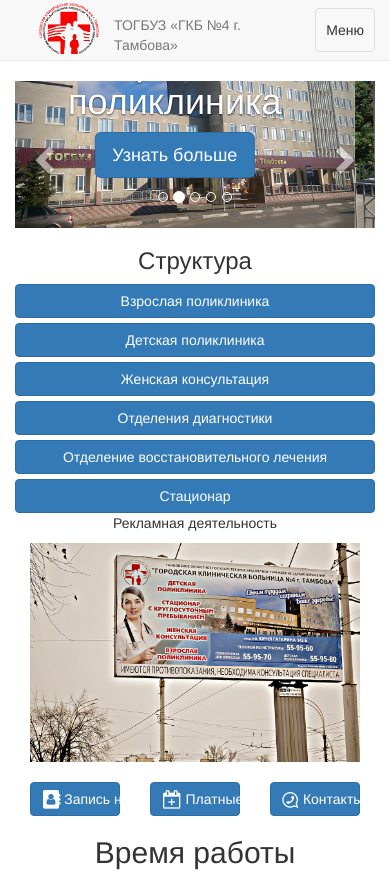
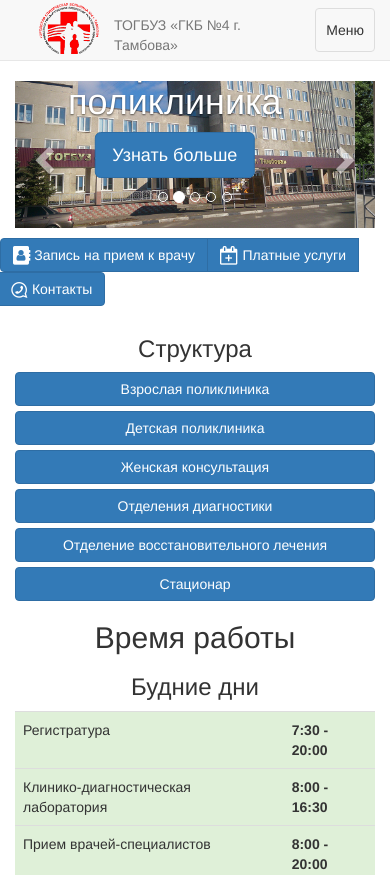
Before and after one commit to Valkyr12/Bootstrap2017, a plain HTML site: page index.html in a window 390 px wide. Shown: the top 875 px of the page. Drawn offline with nearby package versions, Linux system fonts and the light colour scheme.

Commit message:
remaster quick btn

```diff
--- a/css/custom.css
+++ b/css/custom.css
@@ -25,12 +25,9 @@
   border-radius: 50% 50%;
 }
 
-.mar-t-20 {
-  margin-top: 2rem;
-}
-
-.mar-b-20 {
-  margin-bottom: 2rem;
+.quick-nav {
+  display: table;
+  margin: 1rem auto;
 }
 
 /*Media*/
@@ -67,6 +64,10 @@
   .navbar-default .navbar-nav .open .dropdown-menu > li:hover, .navbar-default .navbar-nav .open .dropdown-menu > li:focus {
     background-color: rgb(223,240,216);
   }
+
+  .promo {
+    display: none;
+  }
 }
 
 @media (max-width: 560px) {
@@ -93,6 +94,10 @@
   .logo {
     height: 60px;
     width: 60px;
+  }
+
+  .promo {
+    display: none;
   }
 }
 
@@ -141,6 +146,10 @@
     padding: 8px 8px;
     font-size: 13px;
   }
+
+  .promo {
+    display: none;
+  }
 }
 
 @media (min-width: 992px) and (max-width: 1199px) {
--- a/index.html
+++ b/index.html
@@ -155,6 +155,25 @@
 </div>
 <!-- /carousel -->
 
+<!-- Quick navigation -->
+<div class="container">
+  <div class="row row-center">
+      <div class="btn-group quick-nav">
+         <a href="#" class="btn btn-primary">
+            <i class="fa fa-address-book fa-lg"></i> Запись на прием к врачу
+          </a>
+         <a href="#" class="btn btn-primary">
+            <i class="fa fa-calendar-plus-o fa-lg"></i> Платные услуги
+          </a>
+         <a href="#" class="btn btn-primary">
+            <i class="fa fa fa-whatsapp fa-lg fa-rotate-270"></i> Контакты
+          </a>
+       </div>
+  </div>
+</div>
+
+<!-- End quick navigation -->
+
 <div class="container">
   <div class="row">
 
@@ -236,8 +255,8 @@
           <li><a href="#">Терапевтическое отделение №2 с гастроэнтерологическими койками</a></li>
         </ul> -->
     <!--   </div> -->
-      <p class="text-center">Рекламная деятельность</p>
-       <div class="col-xs-12">
+      <p class="text-center promo">Рекламная деятельность</p>
+       <div class="col-xs-12 promo">
         <a href="img/links/gkb4.jpg"><img src="img/links/gkb4.jpg" alt="ТОГБУЗ "ГКБ №4 г. Тамбова"" width="100%"></a>
        </div>
     </div>
@@ -245,21 +264,6 @@
 
 <!-- Режим работы -->
     <div class="col-xs-12 col-md-8">
-    <div class="col-xs-4 mar-t-20 mar-b-20">
-       <a href="#" class="btn btn-primary btn-block">
-          <i class="fa fa-address-book fa-lg"></i> Запись на прием к врачу
-        </a>
-    </div>
-    <div class="col-xs-4 mar-t-20 mar-b-20">
-       <a href="#" class="btn btn-primary btn-block">
-          <i class="fa fa-calendar-plus-o fa-lg"></i> Платные услуги
-        </a>
-    </div>
-    <div class="col-xs-4 mar-t-20 mar-b-20">
-       <a href="#" class="btn btn-primary btn-block">
-          <i class="fa fa fa-whatsapp fa-lg fa-rotate-270"></i> Контакты
-        </a>
-    </div>
         <h2 class="text-center">Время работы</h2>
         <h3 class="text-center">Будние дни</h3>
           <table class="table table-hover text-left">
```
